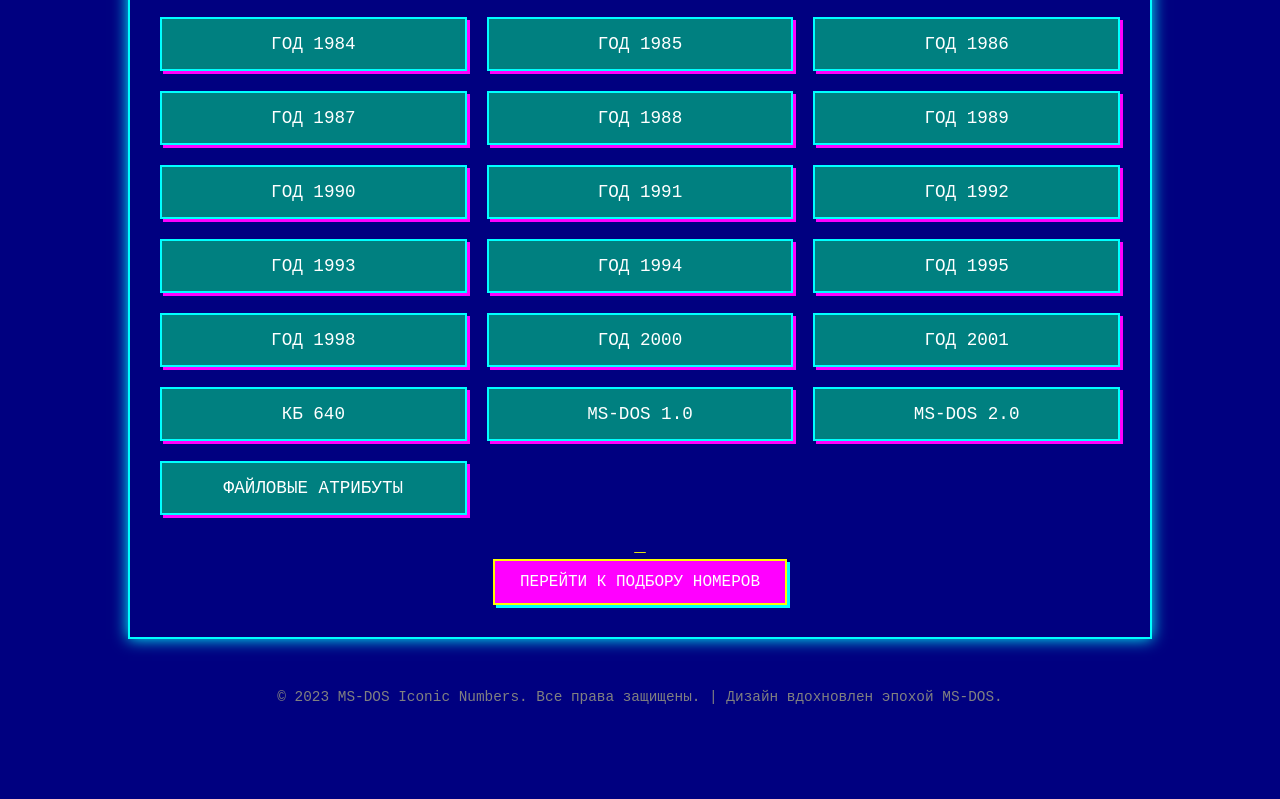
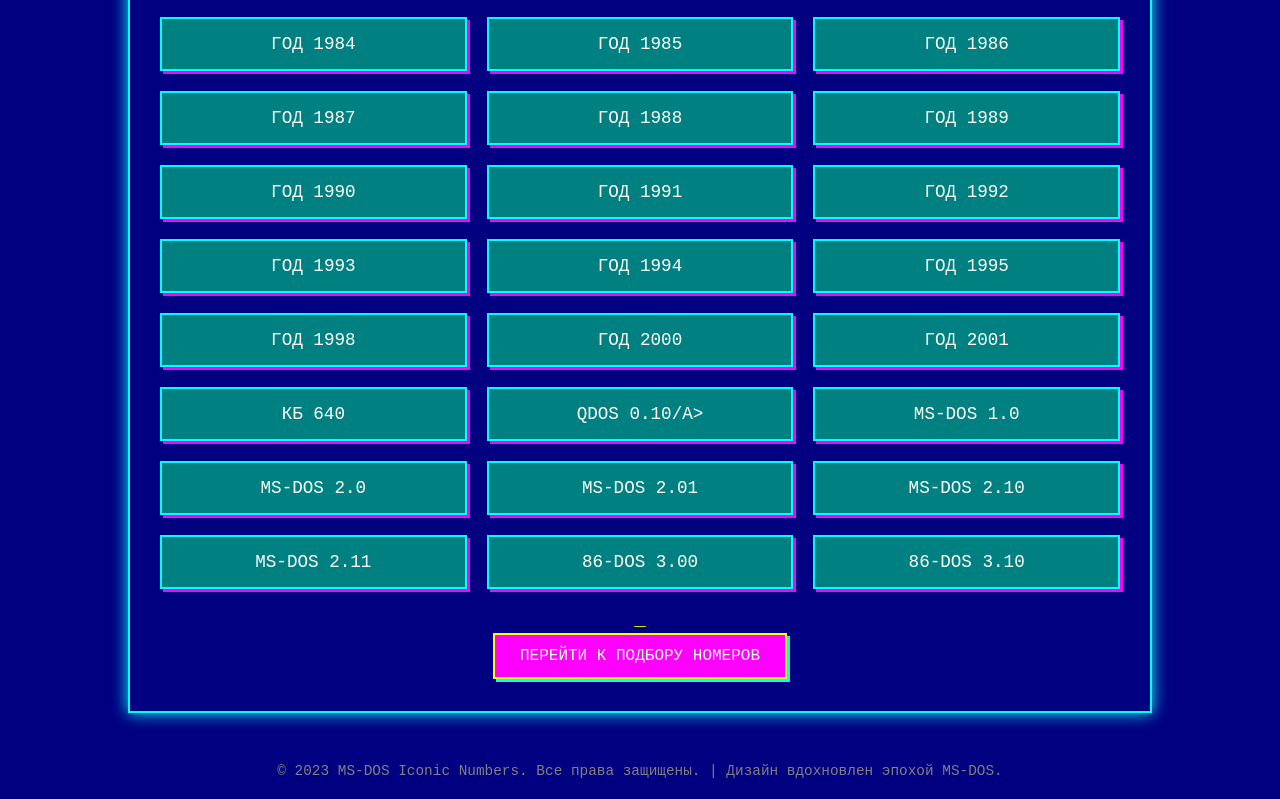
Before and after one commit to sementsul/tgbot, a plain HTML site: page index.html in a window 1280 px wide. Shown: the part 968-1767 px from the top of the page. Before the commit the page ends 1693 px from the top, so only its background shows below. Drawn offline with Linux system fonts and the light colour scheme.

Commit message:
Update index.html

```diff
--- a/index.html
+++ b/index.html
@@ -167,9 +167,19 @@
             <a href="#choose-page" class="category-button">Год 2000</a>
             <a href="#choose-page" class="category-button">Год 2001</a>
             <a href="#choose-page" class="category-button">КБ 640</a>
+            <a href="#choose-page" class="category-button">QDOS 0.10/a>
             <a href="#choose-page" class="category-button">MS-DOS 1.0</a>
             <a href="#choose-page" class="category-button">MS-DOS 2.0</a>
-            <a href="#choose-page" class="category-button">Файловые атрибуты</a>
+            <a href="#choose-page" class="category-button">MS-DOS 2.01</a>
+            <a href="#choose-page" class="category-button">MS-DOS 2.10</a>
+            <a href="#choose-page" class="category-button">MS-DOS 2.11</a>
+            <a href="#choose-page" class="category-button">86-DOS 3.00</a>
+            <a href="#choose-page" class="category-button">86-DOS 3.10</a>
+
+
+
+
+
         </div>
 
         <div class="prompt">
```
